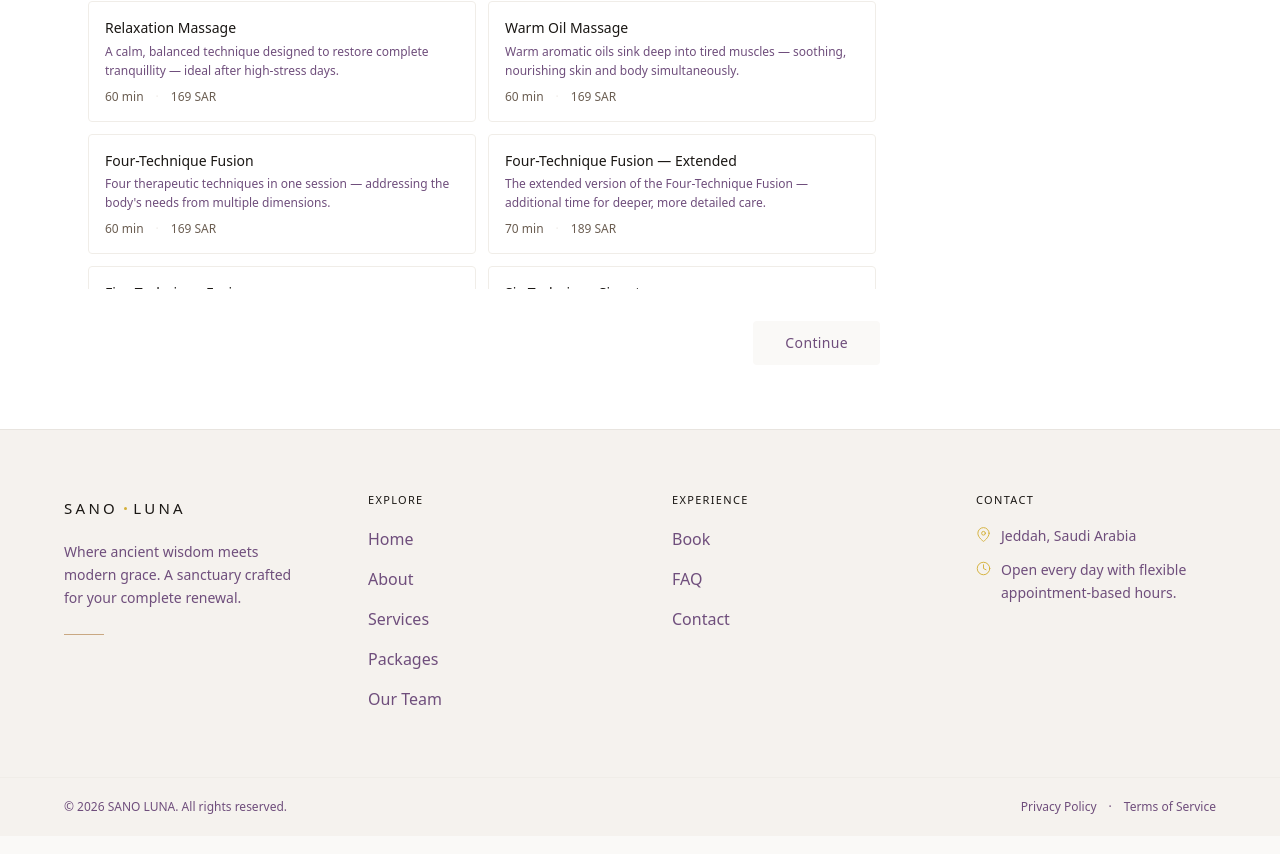
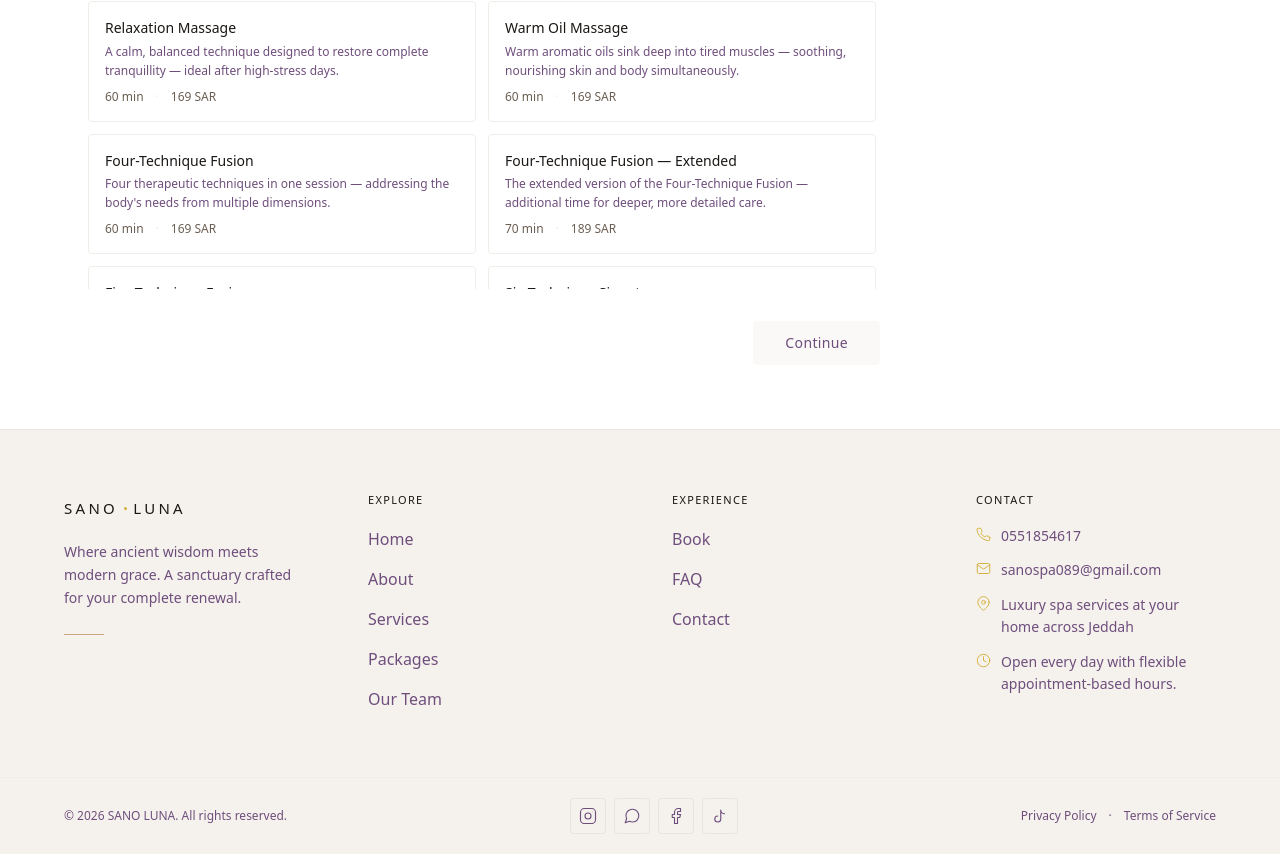
Before and after one commit to ANS22A/sano, a Next.js app: page /en/booking in a window 1280 px wide. Shown: the part 662-1516 px from the top of the page. Built offline with nearby package versions, Linux system fonts and the light colour scheme; no server answers.

Commit message:
Initial commit

```diff
--- a/messages/ar.json
+++ b/messages/ar.json
@@ -33,8 +33,8 @@
     "contactTitle": "تواصلي معنا",
     "followTitle": "تابعينا",
     "address": "جدة، المملكة العربية السعودية",
-    "phone": "+966 50 000 0000",
-    "email": "hello@sanoluna.com",
+    "phone": "055 185 4617",
+    "email": "sanospa089@gmail.com",
     "hours": "السبت – الخميس: ٩ص – ٩م",
     "copyright": "© {year} سانو لونا. جميع الحقوق محفوظة.",
     "rights": "جميع الحقوق محفوظة",
--- a/messages/en.json
+++ b/messages/en.json
@@ -33,8 +33,8 @@
     "contactTitle": "Contact",
     "followTitle": "Follow",
     "address": "Jeddah, Saudi Arabia",
-    "phone": "+966 50 000 0000",
-    "email": "hello@sanoluna.com",
+    "phone": "055 185 4617",
+    "email": "sanospa089@gmail.com",
     "hours": "Sat – Thu: 9am – 9pm",
     "copyright": "© {year} SANO LUNA. All rights reserved.",
     "rights": "All rights reserved",
--- a/src/components/admin/ui/CustomerFormDialog.tsx
+++ b/src/components/admin/ui/CustomerFormDialog.tsx
@@ -133,7 +133,7 @@ export function CustomerFormDialog({ open, onClose, t, dir, customer }: Customer
               value={formData.phone}
               onChange={(e) => setFormData({ ...formData, phone: e.target.value })}
               className="w-full px-3 py-2 rounded-xl text-sm border border-[#e8ddd0] bg-white text-[#2a2118] focus:border-[#c9a96e] focus:ring-1 focus:ring-[#c9a96e] outline-none transition-all text-start"
-              placeholder="+966500000000"
+              placeholder="05X XXX XXXX"
               disabled={isPending}
             />
           </div>
--- a/src/components/booking/steps/DetailsStep.tsx
+++ b/src/components/booking/steps/DetailsStep.tsx
@@ -12,6 +12,7 @@ const schema = z.object({
   fullName: z.string().min(2, 'name_short').max(100, 'name_long').trim(),
   phone: z.string().regex(saudiPhoneRegex, 'phone_invalid').min(1, 'phone_required'),
   email: z.string().email('email_invalid').min(1, 'email_required'),
+  address: z.string().min(5, 'address_short').max(200, 'address_long').trim(),
   notes: z.string().max(500, 'notes_long').default(''),
 })
 
@@ -32,9 +33,11 @@ export function DetailsStep({ draft, onUpdate, onContinue, onBack, isAr }: Detai
     fullName: isAr ? 'الاسم الكامل' : 'Full Name',
     fullNamePlaceholder: isAr ? 'اسمك الكامل' : 'Your full name',
     phone: isAr ? 'رقم الجوال' : 'Phone Number',
-    phonePlaceholder: '+966 5X XXX XXXX',
+    phonePlaceholder: '055 185 4617',
     email: isAr ? 'البريد الإلكتروني' : 'Email Address',
     emailPlaceholder: isAr ? 'بريدك@example.com' : 'your@email.com',
+    address: isAr ? 'عنوان المنزل (جدة)' : 'Home Address (Jeddah)',
+    addressPlaceholder: isAr ? 'الحي، الشارع، رقم المبنى' : 'Neighborhood, Street, Building No.',
     notes: isAr ? 'ملاحظات (اختياري)' : 'Notes (optional)',
     notesPlaceholder: isAr ? 'أي تفضيلات أو طلبات خاصة؟' : 'Any preferences or special requests?',
     continue: isAr ? 'متابعة' : 'Continue',
@@ -43,16 +46,21 @@ export function DetailsStep({ draft, onUpdate, onContinue, onBack, isAr }: Detai
     errors: {
       name_short: isAr ? 'الاسم قصير جداً' : 'Name is too short',
       name_long: isAr ? 'الاسم طويل جداً' : 'Name is too long',
-      phone_invalid: isAr ? 'رقم جوال سعودي غير صحيح (+966)' : 'Enter a valid Saudi phone (+966)',
+      phone_invalid: isAr ? 'رقم جوال سعودي غير صحيح' : 'Enter a valid Saudi phone',
       phone_required: isAr ? 'رقم الجوال مطلوب' : 'Phone number is required',
       email_invalid: isAr ? 'بريد إلكتروني غير صحيح' : 'Enter a valid email address',
       email_required: isAr ? 'البريد الإلكتروني مطلوب' : 'Email is required',
+      address_short: isAr ? 'العنوان قصير جداً' : 'Address is too short',
+      address_long: isAr ? 'العنوان طويل جداً' : 'Address is too long',
     } as Record<string, string>,
   }
 
+  // Inject address into default values if not present
+  const defaultValues = { ...draft.customer, address: draft.customer?.address || '' }
+
   const { register, handleSubmit, formState: { errors } } = useForm<FormData>({
     resolver: zodResolver(schema) as unknown as Resolver<FormData>,
-    defaultValues: draft.customer,
+    defaultValues,
   })
 
   const onSubmit: SubmitHandler<FormData> = (data) => {
@@ -60,6 +68,7 @@ export function DetailsStep({ draft, onUpdate, onContinue, onBack, isAr }: Detai
       fullName: data.fullName,
       phone: data.phone,
       email: data.email,
+      address: data.address,
       notes: data.notes ?? '',
     }
     onUpdate({ customer })
@@ -153,6 +162,29 @@ export function DetailsStep({ draft, onUpdate, onContinue, onBack, isAr }: Detai
           )}
         </div>
 
+        {/* Address */}
+        <div className="flex flex-col gap-1">
+          <label htmlFor="address" className="text-sm font-medium text-foreground">
+            {t.address} <span aria-hidden="true" className="text-border">*</span>
+          </label>
+          <input
+            id="address"
+            type="text"
+            dir={isAr ? 'rtl' : 'ltr'}
+            placeholder={t.addressPlaceholder}
+            autoComplete="street-address"
+            aria-required="true"
+            aria-describedby={errors.address ? 'address-error' : undefined}
+            {...register('address')}
+            className={inputClass(!!errors.address)}
+          />
+          {errors.address && (
+            <p id="address-error" role="alert" className="text-xs text-red-500">
+              {t.errors[errors.address.message ?? ''] ?? errors.address.message}
+            </p>
+          )}
+        </div>
+
         {/* Notes */}
         <div className="flex flex-col gap-1">
           <label htmlFor="notes" className="text-sm font-medium text-foreground">{t.notes}</label>
--- a/src/config/site.config.ts
+++ b/src/config/site.config.ts
@@ -56,12 +56,12 @@ export const DEFAULT_LOCALE: Locale = 'ar'
 // ─────────────────────────────────────────────
 
 export const contactConfig = {
-  phone: '' as string,
-  whatsapp: '' as string,
-  email: '' as string,
+  phone: '0551854617' as string,
+  whatsapp: '0551854617' as string,
+  email: 'sanospa089@gmail.com' as string,
   address: {
-    ar: 'جدة، المملكة العربية السعودية',
-    en: 'Jeddah, Saudi Arabia',
+    ar: 'خدمات سبا منزلية في جميع أنحاء جدة',
+    en: 'Luxury spa services at your home across Jeddah',
   },
   hours: {
     ar: 'مفتوح طوال أيام الأسبوع مع ساعات عمل مرنة حسب المواعيد والحجوزات.',
@@ -74,8 +74,9 @@ export const contactConfig = {
 // ─────────────────────────────────────────────
 
 export const socialLinks = {
-  instagram: '' as string,
-  whatsapp: '' as string,
-  facebook: '' as string,
-  tiktok: '' as string,
+  instagram: 'https://www.instagram.com/sanoluna.co' as string,
+  whatsapp: 'https://wa.me/966551854617' as string,
+  facebook: 'https://www.facebook.com/share/1PTTnhTxWK/' as string,
+  tiktok: 'https://www.tiktok.com/@sano.luna7' as string,
+  snapchat: 'https://www.snapchat.com/@sanolunaone' as string,
 } as const
--- a/src/data/booking.types.ts
+++ b/src/data/booking.types.ts
@@ -24,6 +24,7 @@ export interface BookingCustomer {
   fullName: string
   phone: string
   email: string
+  address: string
   notes: string
 }
 
@@ -66,6 +67,7 @@ export const BOOKING_DRAFT_INITIAL: BookingDraft = {
     fullName: '',
     phone: '',
     email: '',
+    address: '',
     notes: '',
   },
   durationMinutes: null,
--- a/src/data/locations.data.ts
+++ b/src/data/locations.data.ts
@@ -16,15 +16,15 @@ import type { Location, BusinessHour } from './types'
 
 export const locations: Location[] = [
   {
-    id: 'riyadh-main',
-    slug: 'riyadh-main',
-    name_ar: 'سانو لونا — جدة',
-    name_en: 'SANO LUNA — Jeddah',
-    address_ar: 'جدة، المملكة العربية السعودية',  // DEMO — update with real address
-    address_en: 'Jeddah, Saudi Arabia',               // DEMO — update with real address
-    latitude: null,    // DEMO — update with real coordinates
-    longitude: null,   // DEMO — update with real coordinates
-    phone: '+966500000000', // DEMO — update with real phone
+    id: '53b02143-24c8-4425-a0d3-fc14f12e962c',
+    slug: 'jeddah-main',
+    name_ar: 'سانو لونا',
+    name_en: 'SANO LUNA',
+    address_ar: 'جدة، المملكة العربية السعودية',
+    address_en: 'Jeddah, Saudi Arabia',
+    latitude: null,
+    longitude: null,
+    phone: '0551854617',
     is_active: true,
     sort_order: 1,
   },
@@ -36,20 +36,20 @@ export const locations: Location[] = [
 // ─────────────────────────────────────────────
 
 export const businessHours: BusinessHour[] = [
-  // Sunday (day off / closed) — 0
-  { id: 'bh-sun', location_id: 'riyadh-main', day_of_week: 0, open_time: '14:00', close_time: '21:00', is_closed: false },
-  // Monday — 1
-  { id: 'bh-mon', location_id: 'riyadh-main', day_of_week: 1, open_time: '09:00', close_time: '21:00', is_closed: false },
-  // Tuesday — 2
-  { id: 'bh-tue', location_id: 'riyadh-main', day_of_week: 2, open_time: '09:00', close_time: '21:00', is_closed: false },
-  // Wednesday — 3
-  { id: 'bh-wed', location_id: 'riyadh-main', day_of_week: 3, open_time: '09:00', close_time: '21:00', is_closed: false },
-  // Thursday — 4
-  { id: 'bh-thu', location_id: 'riyadh-main', day_of_week: 4, open_time: '09:00', close_time: '21:00', is_closed: false },
-  // Friday — 5 (shorter hours)
-  { id: 'bh-fri', location_id: 'riyadh-main', day_of_week: 5, open_time: '14:00', close_time: '21:00', is_closed: false },
-  // Saturday — 6
-  { id: 'bh-sat', location_id: 'riyadh-main', day_of_week: 6, open_time: '09:00', close_time: '21:00', is_closed: false },
+  // Sunday
+  { id: 'bh-sun', location_id: '53b02143-24c8-4425-a0d3-fc14f12e962c', day_of_week: 0, open_time: '15:00', close_time: '03:00', is_closed: false },
+  // Monday
+  { id: 'bh-mon', location_id: '53b02143-24c8-4425-a0d3-fc14f12e962c', day_of_week: 1, open_time: '15:00', close_time: '03:00', is_closed: false },
+  // Tuesday
+  { id: 'bh-tue', location_id: '53b02143-24c8-4425-a0d3-fc14f12e962c', day_of_week: 2, open_time: '15:00', close_time: '03:00', is_closed: false },
+  // Wednesday
+  { id: 'bh-wed', location_id: '53b02143-24c8-4425-a0d3-fc14f12e962c', day_of_week: 3, open_time: '15:00', close_time: '03:00', is_closed: false },
+  // Thursday
+  { id: 'bh-thu', location_id: '53b02143-24c8-4425-a0d3-fc14f12e962c', day_of_week: 4, open_time: '15:00', close_time: '03:00', is_closed: false },
+  // Friday
+  { id: 'bh-fri', location_id: '53b02143-24c8-4425-a0d3-fc14f12e962c', day_of_week: 5, open_time: '15:00', close_time: '03:00', is_closed: false },
+  // Saturday
+  { id: 'bh-sat', location_id: '53b02143-24c8-4425-a0d3-fc14f12e962c', day_of_week: 6, open_time: '15:00', close_time: '03:00', is_closed: false },
 ]
 
 // ─────────────────────────────────────────────
--- a/src/services/availability.service.ts
+++ b/src/services/availability.service.ts
@@ -33,8 +33,9 @@ function toMinutes(time: string): number {
 
 /** Convert total minutes since midnight to 'HH:MM' */
 function toTimeString(minutes: number): string {
-  const h = Math.floor(minutes / 60)
-  const m = minutes % 60
+  const normalizedMinutes = minutes % 1440
+  const h = Math.floor(normalizedMinutes / 60)
+  const m = normalizedMinutes % 60
   return `${String(h).padStart(2, '0')}:${String(m).padStart(2, '0')}`
 }
 
@@ -138,13 +139,26 @@ export async function getAvailableSlots(params: GetAvailableSlotsParams): Promis
   }
 
   const openMin = toMinutes(hours.open_time)
-  const closeMin = toMinutes(hours.close_time)
+  let closeMin = toMinutes(hours.close_time)
+
+  // Phase 8-O: Support overnight business hours (e.g., 15:00 -> 03:00)
+  if (closeMin < openMin) {
+    closeMin += 1440
+  }
 
   // 4. Build occupied intervals from existing bookings
-  const occupied: Array<{ start: number; end: number }> = existingBookings.map((b) => ({
-    start: toMinutes(b.start_time.slice(0, 5)),
-    end: toMinutes(b.end_time.slice(0, 5)),
-  }))
+  const occupied: Array<{ start: number; end: number }> = existingBookings.map((b) => {
+    let start = toMinutes(b.start_time.slice(0, 5))
+    let end = toMinutes(b.end_time.slice(0, 5))
+
+    // If the booking is in the overnight hours (e.g., 01:00), shift it to the next day's minutes
+    if (start < openMin) start += 1440
+    if (end < openMin) end += 1440
+    // Fix for 23:00 -> 01:00 overlapping midnight
+    if (end < start) end += 1440
+
+    return { start, end }
+  })
 
   // 5. Generate slots
   const slots: AvailableSlot[] = []
```
Also changed, not shown: 1 other file (tests, documents, lock files or other folders).
